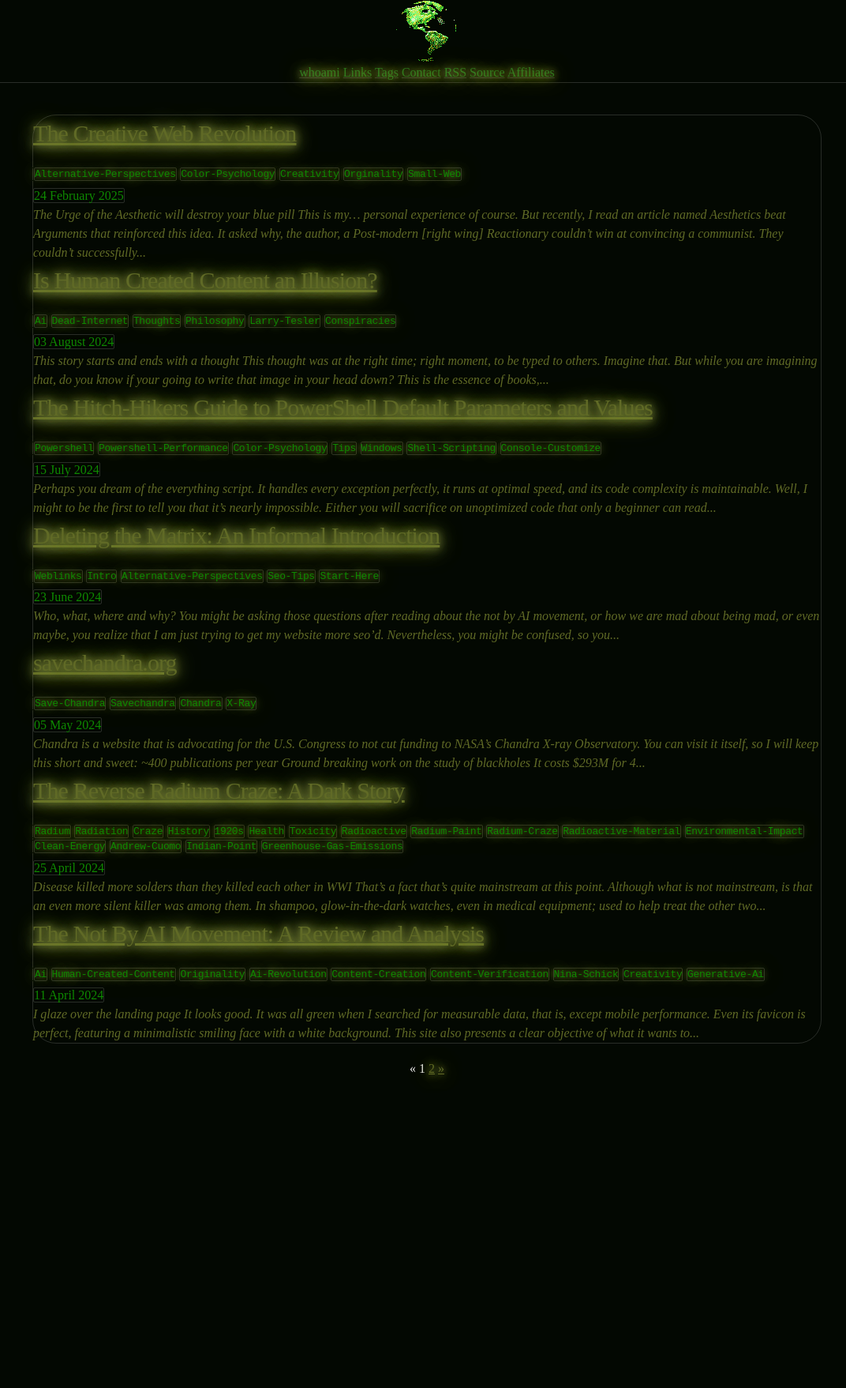
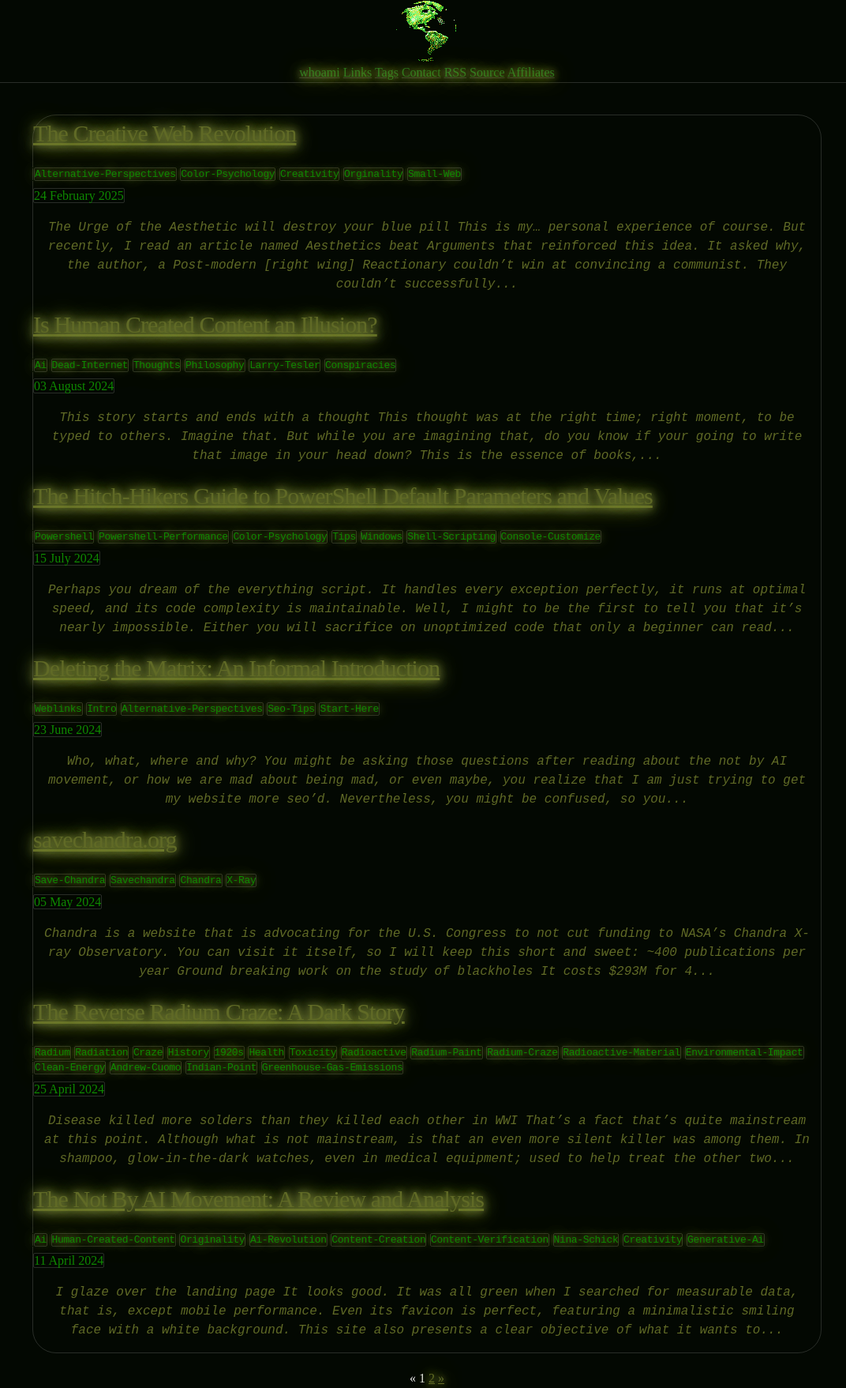
Before and after one commit to CamoCatX/camocatx.github.io, a Jekyll site: the page built from index.html, in a window 1280 px wide. Shown: the whole page at 79% size, without its empty margins (99-1171 px from the left). Built offline with Jekyll 4.4.1, drawn with Linux system fonts in a browser that asks for light colours; the list of posts is cut into pages by our own code; before the commit the page ends 1365 px from its top, so only the background shows below that.

Commit message:
Update index.html

```diff
--- a/index.html
+++ b/index.html
@@ -11,5 +11,5 @@ layout: default
         </div>
        <time datetime="{{ post.date | date_to_xmlschema }}">{{ post.date | date_to_long_string }}</time>
        <br>
-        <a style="font-style: italic; text-shadow: none; text-align: center;">{{ post.content | strip_html | truncatewords:50 }}</a>
+        <p style="font-style: italic; text-shadow: none; text-align: center; color: #606a26;">{{ post.content | strip_html | truncatewords:50 }}</p>
     {% endfor %}
```
